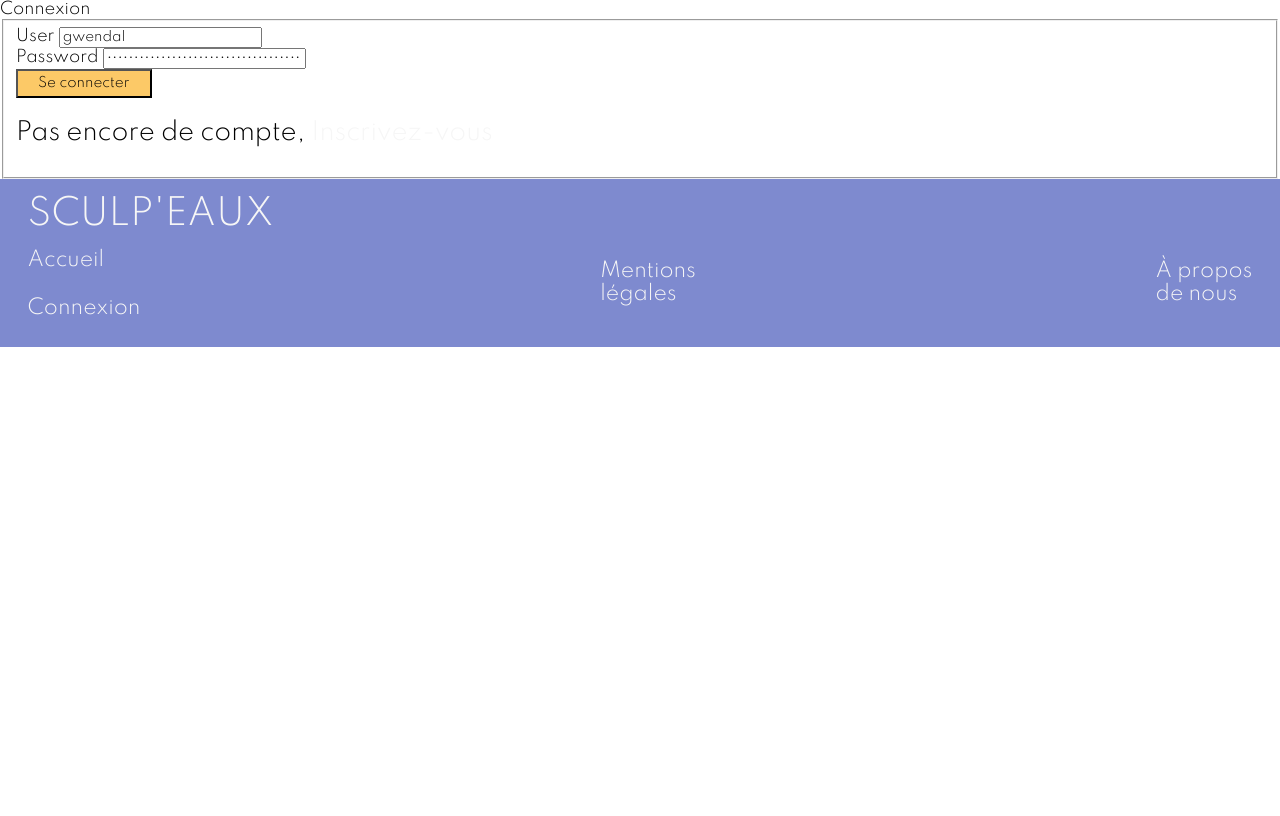
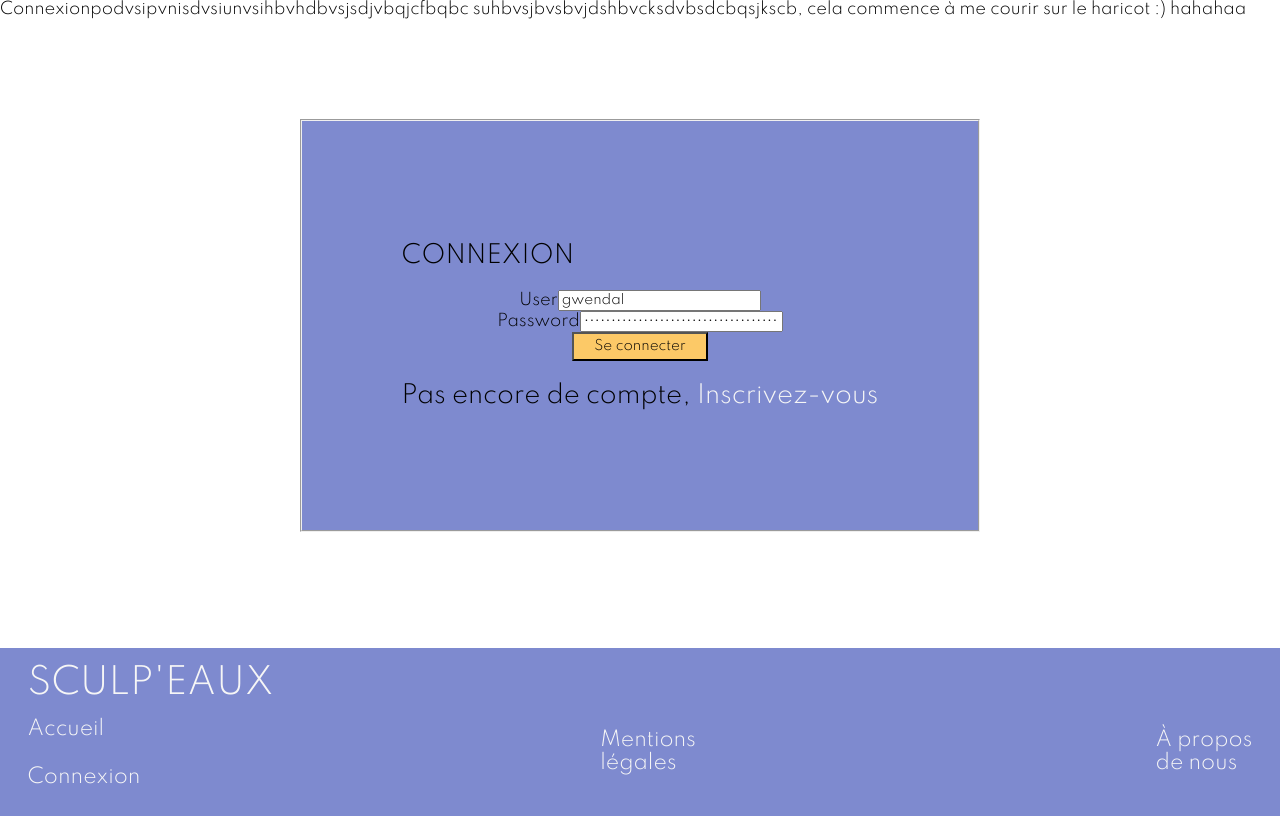
Before and after one commit to pey040/BlogArt-B07, a PHP site: page /connexion.php in a window 1280 px wide. Shown: the part 140-956 px from the top of the page. Before the commit the page ends 487 px from the top, so only its background shows below. Run offline with PHP 8.4, Linux system fonts and the light colour scheme; some web fonts are replaced.

Commit message:
connexion update 2

```diff
--- a/AllFront/Style/style_connexion.css
+++ b/AllFront/Style/style_connexion.css
@@ -11,3 +11,24 @@
     font-weight: 300;
     text-decoration: none
 }
+
+.connexion-case{
+    justify-content: center;
+    align-items: center;
+    display: flex;
+}
+
+fieldset{
+    justify-content: center;
+    align-items: center;
+    display: inline-block;
+    margin: 100px;
+    padding: 100px;
+    background-color: #7E8ACF;
+}
+
+.control-group{
+    justify-content: center;
+    align-items: center;
+    display: flex;
+}
--- a/AllFront/connexion.php
+++ b/AllFront/connexion.php
@@ -36,14 +36,16 @@ if (isset($_COOKIE['user']) && isset($_COOKIE['pass'])) {
         echo 'Bonjour ' . $_COOKIE['user'] . '<br>';
     }
 } else {
-    echo "Connexion" . '<br>';
+    echo "Connexionpodvsipvnisdvsiunvsihbvhdbvsjsdjvbqjcfbqbc suhbvsjbvsbvjdshbvcksdvbsdcbqsjkscb, cela commence à me courir sur le haricot :) hahahaa" . '<br>';
 }
 ?>
 
 <!--login form-->
 <html>
+    <div class="connexion-case">
     <form method="post" action="<?php echo htmlspecialchars($_SERVER["PHP_SELF"]); ?>">
         <fieldset>
+            <h2>CONNEXION</a></h2>
             <div class="control-group">
                 <label class="control-label" for="user">User</label>
                 <input type="text" name="user" id="user" value="<?php echo $user; ?>" />
@@ -59,6 +61,7 @@ if (isset($_COOKIE['user']) && isset($_COOKIE['pass'])) {
             </div>
             <h2>Pas encore de compte, <a href="inscription.php">Inscrivez-vous</a></h2>
         </fieldset>
+    </div>
 </html>
 
 <?php require_once('../AllFront/footer.php') ?>
--- a/AllFront/inscription.php
+++ b/AllFront/inscription.php
@@ -15,8 +15,7 @@
 <html>
 <form method="post" action="<?php echo htmlspecialchars($_SERVER["PHP_SELF"]); ?>">
     <fieldset>
-        <legend class="legend1">Login</legend>
-        <div class="control-group">
+    <div class="control-group">
             <label class="control-label" for="user">User</label>
             <input type="text" name="user" id="user" value="<?php echo $user; ?>" />
         </div>
@@ -26,7 +25,7 @@
         </div>
         <div class="control-group">
             <div class="controls">
-                <input type="submit" value="Login" style="cursor:pointer; padding:5px 20px; background-color:lightsteelblue; border:dotted 2px grey; border-radius:5px;" name="Submit" />
+                <input type="submit" value="S'inscrire" style="cursor:pointer; padding:5px 20px; background-color:#FCC967;" name="Valider" />
             </div>
         </div>
         <h2>Vous avez déjà un compte, <a href="connexion.php">Connectez-vous</a></h2>
```
Lines whose indentation alone changed are shown as unchanged.
